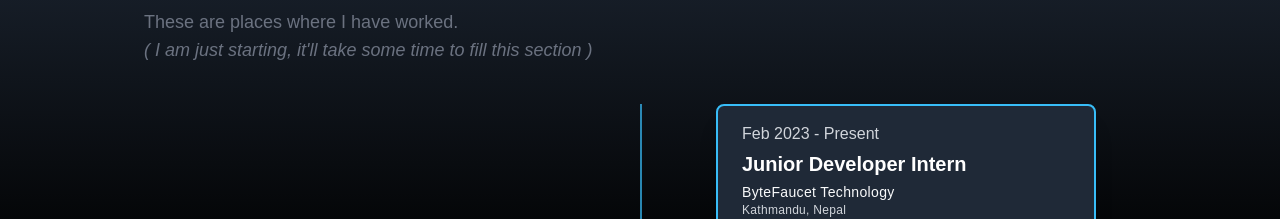
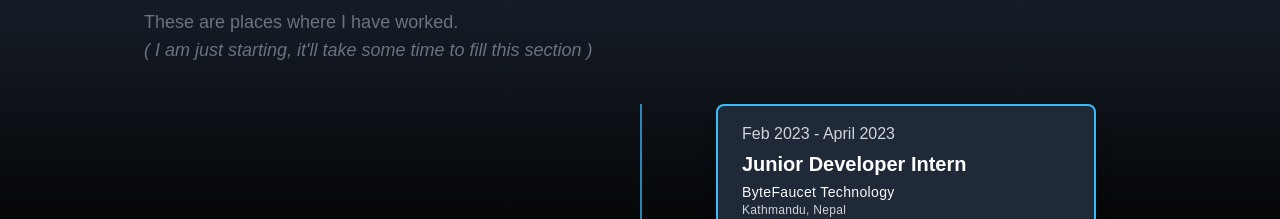
Before and after one commit to reezayn/rijan-portfolio-v2, a React (Create React App) app: page / in a window 1280 px wide. Shown: the part 1800-2019 px from the top of the page. Built offline with nearby package versions, Linux system fonts and the light colour scheme.

Commit message:
timeline update

```diff
--- a/src/components/Timeline.jsx
+++ b/src/components/Timeline.jsx
@@ -15,7 +15,7 @@ const Timeline = () => {
         <h1 className="mx-auto text-lg font-semibold text-sky-400">1</h1>
       </div>
       <div className="order-1 w-5/12 px-6 py-4 bg-gray-800 border-2 rounded-lg shadow-xl border-sky-400">
-        <h5 className='text-xs text-gray-300 md:text-sm lg:text-base'>Feb 2023 - Present</h5>
+        <h5 className='text-xs text-gray-300 md:text-sm lg:text-base'>Feb 2023 - April 2023</h5>
         <h3 className="my-1 text-base font-bold text-white md:text-lg lg:text-xl">Junior Developer Intern</h3>
         <h5 className='text-xs leading-snug tracking-wide text-opacity-100 md:text-sm text-gray-50'>ByteFaucet Technology</h5>
         <h5 className='text-[10px] lg:text-xs leading-snug tracking-wide text-gray-300 text-opacity-100'>Kathmandu, Nepal</h5>
```
